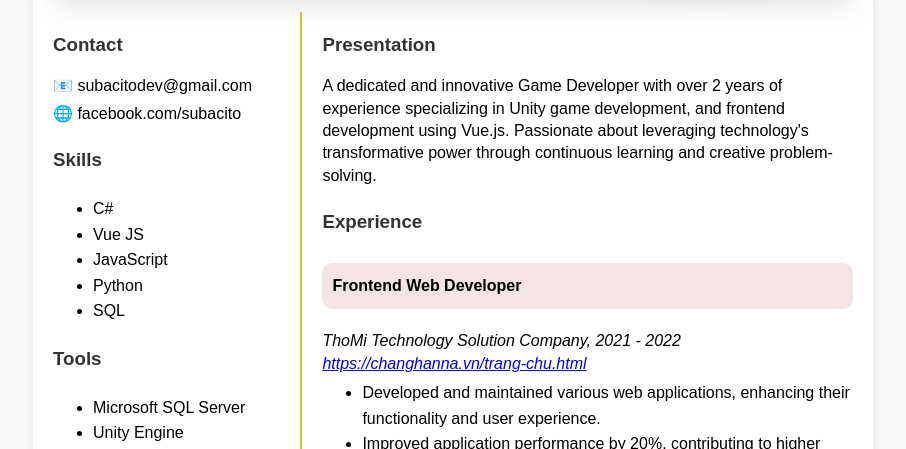
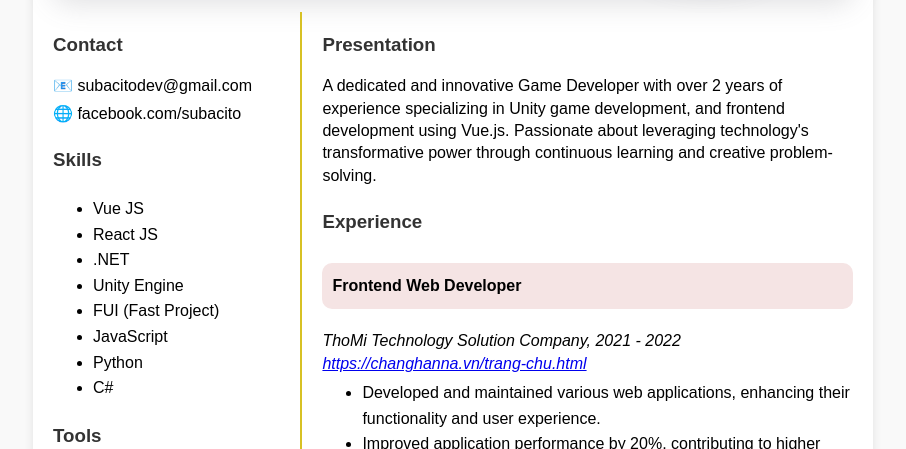
Before and after one commit to SUBACITO/my_cv, a plain HTML site: page index.html in a window 1280 px wide. Shown: the part 351-800 px from the top of the page, without its empty margins (187-1093 px from the left). Drawn offline with Linux system fonts and the light colour scheme.

Commit message:
Update index.html

```diff
--- a/index.html
+++ b/index.html
@@ -32,19 +32,21 @@
                 <section class="skills">
                     <h3>Skills</h3>
                     <ul>
-                        <li>C#</li>
                         <li>Vue JS</li>
+                        <li>React JS</li>
+                        <li>.NET</li>
+                        <li>Unity Engine</li>
+                        <li>FUI (Fast Project)</li>
                         <li>JavaScript</li>
                         <li>Python</li>
-                        <li>SQL</li>
+                        <li>C#</li>
                     </ul>
                 </section>
                 <section class="tools">
                     <h3>Tools</h3>
                     <ul>
-                        <li>Microsoft SQL Server</li>
-                        <li>Unity Engine</li>
-                        <li>FUI (Fast Project)</li>
+                        <li>Github</li>
+                        <li>Gitbook</li>
                     </ul>
                 </section>
                 <section class="languages">
```
